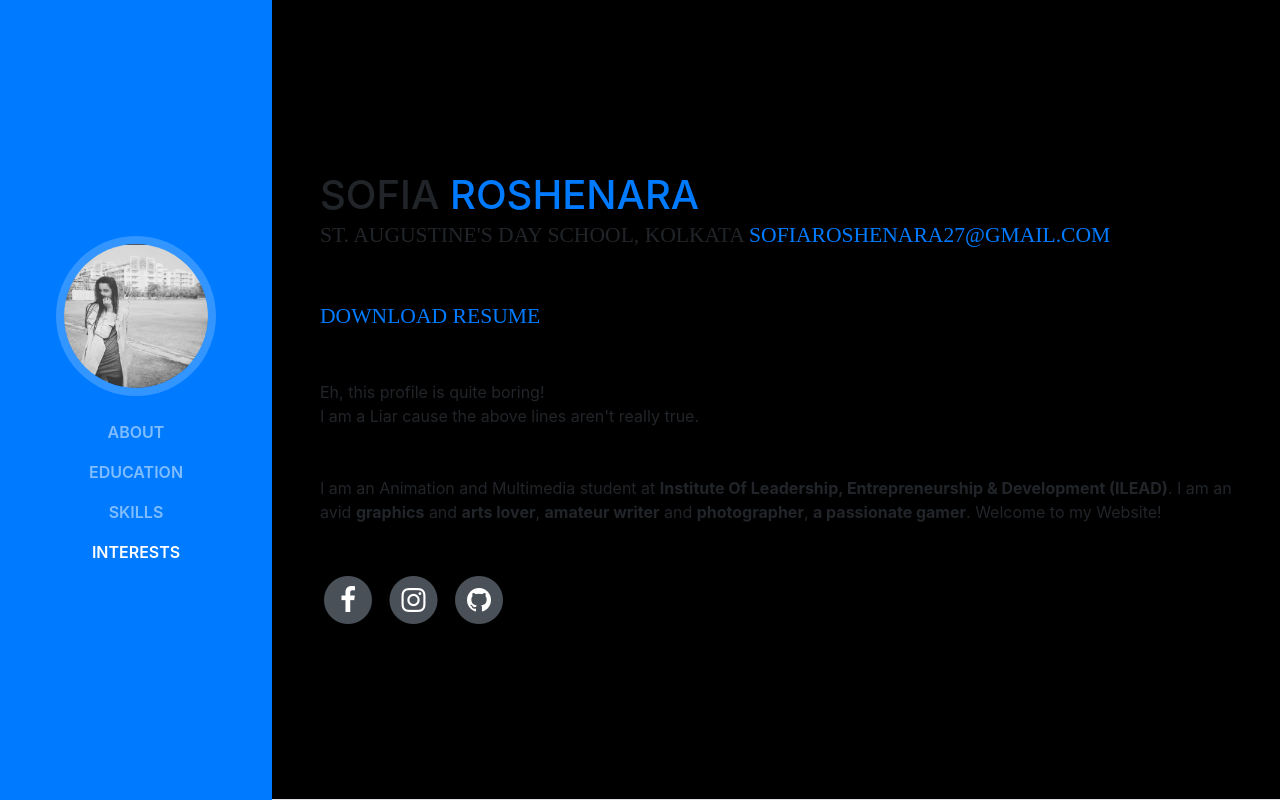
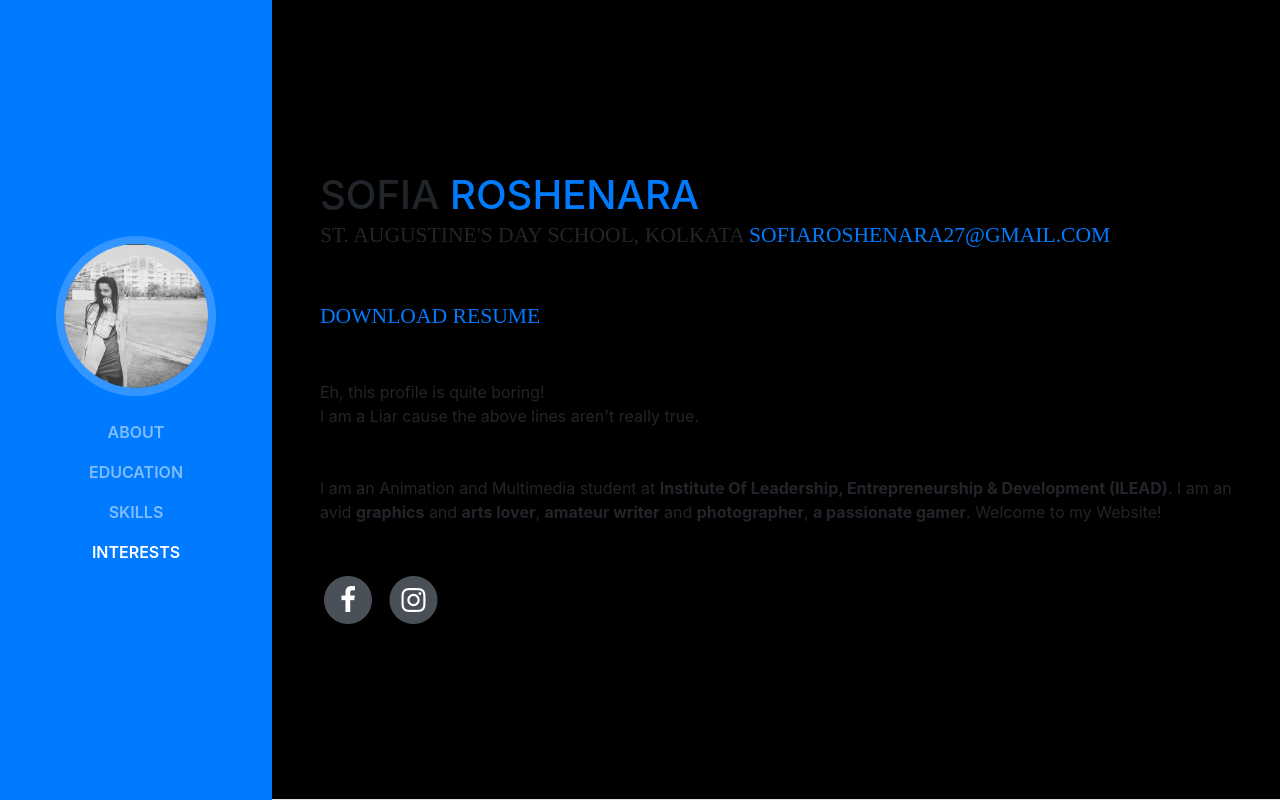
Before and after one commit to sofiaroshenara/sofiaroshenara, a website with bundled scripts: page index.html in a window 1280 px wide. Shown: the top 800 px of the page. Built offline with nearby package versions, Linux system fonts and the light colour scheme; a web font is replaced by a local one.

Commit message:
Update index.html

```diff
--- a/index.html
+++ b/index.html
@@ -118,14 +118,7 @@
                 </span>
               </a>
             </li>
-            <li class="list-inline-item">
-              <a href="https://github.com/sofia/">
-                <span class="fa-stack fa-lg">
-                  <i class="fa fa-circle fa-stack-2x"></i>
-                  <i class="fa fa-github fa-stack-1x fa-inverse"></i>
-                </span>
-              </a>
-            </li>
+
 
           </ul>
         </div>
```
